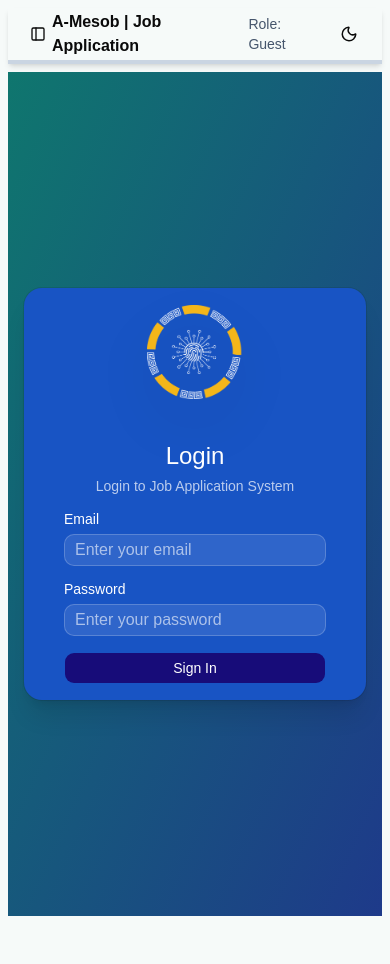
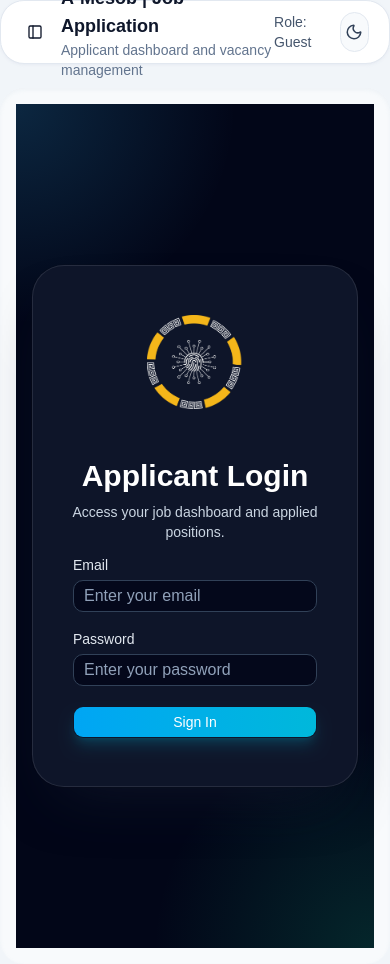
Before and after one commit to kusalechisa/Job-Application, a React (Vite) app in the folder Job-Application-FrontEnd/: page /login in a window 390 px wide. Before the commit the page ends 916 px from the top, so only its background shows below. Built offline with nearby package versions, Linux system fonts and the light colour scheme.

Commit message:
Refactor frontend components and styles for improved UI/UX and responsiveness

```diff
--- a/Job-Application-FrontEnd/index.html
+++ b/Job-Application-FrontEnd/index.html
@@ -4,8 +4,7 @@
     <meta charset="UTF-8" />
     <link rel="icon" type="image/svg+xml" href="/favicon.svg" />
     <meta name="viewport" content="width=device-width, initial-scale=1.0" />
-    <title>frontend</title>
-    <link href="/src/style.css" rel="stylesheet">
+    <title>A-Mesob Job Application</title>
   </head>
   <body>
     <div id="root"></div>
--- a/Job-Application-FrontEnd/jsconfig.json
+++ b/Job-Application-FrontEnd/jsconfig.json
@@ -1,6 +1,7 @@
 {
   "compilerOptions": {
     "baseUrl": ".",
+    "ignoreDeprecations": "6.0",
     "paths": {
       "@/*": ["src/*"]
     }
--- a/Job-Application-FrontEnd/src/components/Mainlayout.jsx
+++ b/Job-Application-FrontEnd/src/components/Mainlayout.jsx
@@ -6,25 +6,17 @@ import AppSidebar from "./Navbar";
 export default function Mainlayout() {
   return (
     <SidebarProvider>
-
-      <div className="flex w-full p-2 h-screen">
-
-        {/* Sidebar */}
+      <div className="min-h-screen flex w-full bg-slate-100 text-slate-900 dark:bg-slate-950 dark:text-slate-50">
         <AppSidebar />
 
-        {/* Main content */}
         <div className="flex flex-col flex-1 w-full">
-
           <TopBar />
 
-          <main className="flex-1 w-full mt-2 mr-2 bg-slate-200 dark:bg-slate-900 rounded-md">
+          <main className="flex-1 w-full mt-2 p-4 bg-slate-50 dark:bg-slate-900/90 rounded-[1.5rem] shadow-inner shadow-slate-300/20 transition-colors duration-300">
             <Outlet />
           </main>
-
         </div>
-
       </div>
-
     </SidebarProvider>
   );
 }
--- a/Job-Application-FrontEnd/src/components/Navbar.jsx
+++ b/Job-Application-FrontEnd/src/components/Navbar.jsx
@@ -22,14 +22,11 @@ import logoImage from "../assets/Logo.png";
 
 export default function AppSidebar() {
   const location = useLocation();
-  const { logout }=useAuth()
+  const { logout } = useAuth()
   return (
-    <Sidebar >
-
-       <div className="flex flex-col items-center gap-3 px-4 py-4 border-b border-blue-800">
-
-        {/* LOGO */}
-          <div className="w-10 h-10 rounded-lg flex items-center justify-center overflow-hidden">
+    <Sidebar className="bg-slate-950 text-slate-100 shadow-xl shadow-slate-900/30">
+      <div className="flex flex-col items-center gap-3 px-4 py-6 border-b border-slate-800">
+        <div className="w-12 h-12 rounded-2xl bg-slate-800 p-2 flex items-center justify-center shadow-inner shadow-slate-900/30">
           <img
             src={logoImage}
             alt="Logo"
@@ -37,14 +34,13 @@ export default function AppSidebar() {
           />
         </div>
 
-          {/* TEXT */}
         <div className="flex flex-col items-center text-center leading-tight">
-            <h1 className="text-sm font-semibold">A-Mesob </h1>
-            <p className="text-xs text-blue-300">Job Application System</p>
+          <h1 className="text-sm font-semibold text-white">A-Mesob</h1>
+          <p className="text-xs text-slate-400">Job Application System</p>
+        </div>
       </div>
 
-      </div>
-      <SidebarContent>
+      <SidebarContent className="px-3 py-4">
         <SidebarGroup>
           <SidebarGroupContent>
             <SidebarMenu className="space-y-2">
@@ -94,13 +90,12 @@ export default function AppSidebar() {
         </SidebarGroup>
       </SidebarContent>
 
-      {/* FAKE LOGOUT (UI ONLY) */}
-      <SidebarFooter>
+      <SidebarFooter className="px-4 pb-6 pt-3">
         <SidebarMenu>
           <SidebarMenuItem>
             <SidebarMenuButton
-              onClick={()=>logout()}
-              className="text-red-500"
+              onClick={() => logout()}
+              className="text-red-400 hover:bg-red-600 hover:text-white"
             >
               <LogOut size={18} />
               <span>Logout</span>
--- a/Job-Application-FrontEnd/src/components/Topbar.jsx
+++ b/Job-Application-FrontEnd/src/components/Topbar.jsx
@@ -6,29 +6,24 @@ export default function TopBar() {
   const { theme, toggleTheme } = useTheme();
 
   return (
-    <header className="h-14 flex items-center justify-between px-4 py-4 dark:bg-slate-950 dark:text-white border-b-4 border-slate-300 dark:border-slate-700 shadow-md">
-
-      <SidebarTrigger />
-
-      <h1 className="font-semibold">
-        A-Mesob | Job Application
-      </h1>
+    <header className="mb-4 flex h-16 items-center justify-between rounded-[1.5rem] border border-slate-200 bg-white px-5 shadow-sm shadow-slate-200/60 dark:border-slate-800 dark:bg-slate-950 dark:text-slate-100">
+      <div className="flex items-center gap-3">
+        <SidebarTrigger />
+        <div>
+          <h1 className="text-lg font-semibold">A-Mesob | Job Application</h1>
+          <p className="text-sm text-slate-500 dark:text-slate-400">Applicant dashboard and vacancy management</p>
+        </div>
+      </div>
 
       <div className="flex items-center gap-3">
-
-        <span className="text-sm text-slate-600 dark:text-slate-300">
-          Role: Guest
-        </span>
-
+        <span className="text-sm text-slate-600 dark:text-slate-400">Role: Guest</span>
         <button
           onClick={toggleTheme}
-          className="p-2 rounded-md hover:bg-slate-200 dark:hover:bg-slate-800 transition"
+          className="inline-flex h-10 w-10 items-center justify-center rounded-full border border-slate-200 bg-slate-50 text-slate-700 transition hover:border-slate-300 hover:bg-slate-100 dark:border-slate-800 dark:bg-slate-900 dark:text-slate-100 dark:hover:bg-slate-800"
         >
-          {theme === "dark"? <Sun size={18} /> : <Moon size={18} />}
+          {theme === "dark" ? <Sun size={18} /> : <Moon size={18} />}
         </button>
-
       </div>
-
     </header>
   );
 }
--- a/Job-Application-FrontEnd/src/index.css
+++ b/Job-Application-FrontEnd/src/index.css
@@ -120,14 +120,15 @@
 @layer base {
   * {
     @apply border-border outline-ring/50;
-    }
-  body {
-    @apply font-sans antialiased bg-background text-foreground selection:bg-primary/20;
-    /* @apply bg-background text-foreground; */
-    }
+  }
   html {
     @apply font-sans;
-    }
+  }
+  body {
+    @apply min-h-screen font-sans antialiased bg-background text-foreground selection:bg-primary/20;
+    background-image: radial-gradient(circle at top left, rgba(56, 189, 248, 0.14), transparent 20%), radial-gradient(circle at bottom right, rgba(16, 185, 129, 0.12), transparent 22%);
+    background-attachment: fixed;
+  }
 }
 @layer utilities {
   .animate-moving-background {
--- a/Job-Application-FrontEnd/src/pages/ApplicantDashboard.jsx
+++ b/Job-Application-FrontEnd/src/pages/ApplicantDashboard.jsx
@@ -5,54 +5,53 @@ import { Link } from "react-router-dom";
 import { Button } from "@/components/ui/button";
 export default function ApplicantDashboard() {
   return (
-    <div className="min-h-screen p-6">
+    <div className="min-h-screen p-4 lg:p-6">
+      <div className="grid gap-6 xl:grid-cols-[1.5fr_1fr]">
+        <div className="rounded-[1.5rem] border border-slate-200 bg-white p-6 shadow-sm shadow-slate-200/40 dark:border-slate-800 dark:bg-slate-900">
+          <div className="flex items-center justify-between gap-4">
+            <div>
+              <p className="text-sm uppercase tracking-[0.2em] text-slate-500 dark:text-slate-400">New Job Openings</p>
+              <h2 className="mt-3 text-4xl font-semibold text-slate-900 dark:text-slate-100">120</h2>
+            </div>
+            <Badge className="bg-emerald-500 text-white">New</Badge>
+          </div>
 
-      {/* Stats w-full shadow-lg*/}
-      <div className="grid grid-cols-1 md:grid-cols-2 w-full gap-4">
-      <Card>
-        <CardHeader className="flex flex-row items-center justify-between">
-          <CardTitle className="text-sm text-slate-500">
-            New Job
-          </CardTitle>
+          <p className="mt-4 text-sm leading-6 text-slate-600 dark:text-slate-400">
+            Explore the latest available positions and submit your CV to join the next hiring wave.
+          </p>
 
-          {/* Badge count */}
-          <Badge className="bg-green-500">New</Badge>
-        </CardHeader>
+          <Link to="/joblist" className="mt-6 inline-flex items-center justify-center rounded-full bg-sky-600 px-5 py-3 text-sm font-semibold text-white shadow-lg shadow-sky-500/20 transition hover:bg-sky-500">
+            View Job List
+          </Link>
+        </div>
 
-        <CardContent className="space-y-3">
-          <p className="text-2xl font-bold">120</p>
-          <Link to="/joblist" >
-            <Button variant="ghost" className="bg-blue-500/10 text-blue-600 hover:bg-blue-500/20 hover:no-underline rounded-lg">
-              View Job List
-            </Button>
-          </Link>
-        </CardContent>
-      </Card>
+        <div className="grid gap-6">
+          <div className="rounded-[1.5rem] border border-slate-200 bg-white p-6 shadow-sm shadow-slate-200/40 dark:border-slate-800 dark:bg-slate-900">
+            <div className="flex items-center justify-between gap-4">
+              <div>
+                <p className="text-sm uppercase tracking-[0.2em] text-slate-500 dark:text-slate-400">Applied Jobs</p>
+                <h2 className="mt-3 text-4xl font-semibold text-slate-900 dark:text-slate-100">100</h2>
+              </div>
+              <Badge className="bg-sky-500 text-white">Applied</Badge>
+            </div>
+            <p className="mt-4 text-sm leading-6 text-slate-600 dark:text-slate-400">
+              Monitor your active applications and review the next steps in the recruitment process.
+            </p>
+          </div>
 
-    <Card>
-        <CardHeader className="flex flex-row items-center justify-between">
-          <CardTitle className="text-sm text-slate-500">
-            Applied Job
-          </CardTitle>
-
-          {/* Badge count */}
-          <Badge className="bg-blue-500">applied</Badge>
-        </CardHeader>
-
-        <CardContent className="space-y-3">
-          <p className="text-2xl font-bold">100</p>
-          <Link to="/joblist" >
-            <Button variant="ghost" className="bg-blue-500/10 text-blue-600 hover:bg-blue-500/20 hover:no-underline rounded-lg">
-              View Your Applied Job Status
-            </Button>
-          </Link>
-        </CardContent>
-      </Card>
-
+          <div className="rounded-[1.5rem] border border-slate-200 bg-white p-6 shadow-sm shadow-slate-200/40 dark:border-slate-800 dark:bg-slate-900">
+            <CardTitle className="mb-4 text-sm uppercase tracking-[0.24em] text-slate-500 dark:text-slate-400">Quick Actions</CardTitle>
+            <div className="space-y-3">
+              <Link to="/joblist" className="block rounded-2xl border border-slate-200 bg-slate-50 px-4 py-3 text-sm text-slate-700 transition hover:border-sky-400 hover:bg-sky-50 dark:border-slate-800 dark:bg-slate-950 dark:text-slate-200 dark:hover:bg-slate-800">
+                Browse available jobs
+              </Link>
+              <Link to="/appliedjobs" className="block rounded-2xl border border-slate-200 bg-slate-50 px-4 py-3 text-sm text-slate-700 transition hover:border-sky-400 hover:bg-sky-50 dark:border-slate-800 dark:bg-slate-950 dark:text-slate-200 dark:hover:bg-slate-800">
+                View application status
+              </Link>
+            </div>
+          </div>
+        </div>
       </div>
-
-
-
     </div>
   );
 }
--- a/Job-Application-FrontEnd/src/pages/login.jsx
+++ b/Job-Application-FrontEnd/src/pages/login.jsx
@@ -27,72 +27,48 @@ export default function Login() {
   };
 
   return (
-    <div
-      className="min-h-screen flex items-center justify-center p-4 relative overflow-hidden"
-      style={{
-        background: "linear-gradient(to bottom right, #0f766e, #1e3a8a)",
-        backgroundSize: "cover",
-      }}
-    >
-      {/* <div
-        className="absolute inset-0 animate-moving-background pointer-events-none"
-        style={{
-          backgroundImage: `url(${fingerImage})`,
-          backgroundSize: "300px",
-          mixBlendMode: "overlay",
-          backgroundRepeat: "repeat",
+    <div className="min-h-screen flex items-center justify-center p-4 bg-slate-950 bg-[radial-gradient(circle_at_top_left,_rgba(56,189,248,0.18),_transparent_24%),radial-gradient(circle_at_bottom_right,_rgba(16,185,129,0.18),_transparent_24%)]">
+      <div className="relative z-10 flex items-center justify-center w-full max-w-lg">
+        <Card className="w-full rounded-[2rem] border border-white/10 bg-slate-900/95 shadow-[0_30px_60px_-30px_rgba(15,23,42,0.9)] backdrop-blur-xl">
+          <div className="relative mb-8 flex justify-center pt-8">
+            <img src={logoImage} className="w-24 h-24 md:w-28 md:h-28 object-contain" />
+          </div>
 
-        }}
-      /> */}
-
-     <div className="relative z-10 flex items-center justify-center w-full h-full ">
-      <Card className=" w-full max-w-md shadow-xl rounded-2xl bg-[#1854C4]">
-        <div  className="relative mb-6 md:mb-8 flex justify-center">
-          <img
-            src={logoImage}
-            className="w-24 h-24 md:w-32 md:h-32 object-contain relative z-10 drop-shadow-2xl"
-          />
-        </div>
           <CardHeader>
-          <CardTitle className=" text-2xl text-center text-white">
-            Login
-            <p className="text-sm text-center text-white/70 mt-1">
-              Login to Job Application System
+            <CardTitle className="text-3xl font-semibold text-center text-white">
+              Applicant Login
+              <p className="mt-2 text-sm font-normal text-slate-300">
+                Access your job dashboard and applied positions.
               </p>
             </CardTitle>
           </CardHeader>
 
           <CardContent>
-          <form onSubmit={handleSubmit} className="space-y-4 text-white px-6 md:px-8">
-            <div className="space-y-2 ">
-              <Label>Email</Label>
+            <form onSubmit={handleSubmit} className="space-y-5 px-6 pb-8">
+              <div className="space-y-2">
+                <Label className="text-slate-200">Email</Label>
                 <Input
                   type="email"
                   placeholder="Enter your email"
                   value={form.email}
-                onChange={(e) =>
-                  setForm({ ...form, email: e.target.value })
-                }
-                className="bg-white/10 text-white placeholder:text-white/60 border-white/20 focus:bg-[#1854C4] focus:ring-0 focus:outline-none"
+                  onChange={(e) => setForm({ ...form, email: e.target.value })}
+                  className="bg-slate-950/80 text-white placeholder:text-slate-400 border-slate-700 focus:border-blue-400 focus:ring-2 focus:ring-blue-500/30"
                 />
               </div>
 
               <div className="space-y-2">
-              <Label>Password</Label>
+                <Label className="text-slate-200">Password</Label>
                 <Input
                   type="password"
                   placeholder="Enter your password"
                   value={form.password}
-                onChange={(e) =>
-                  setForm({ ...form, password: e.target.value })
-                }
-                  className="bg-white/10 text-white placeholder:text-white/60 border-white/20 focus:bg-[#1854C4] focus:ring-0 focus:outline-none"
+                  onChange={(e) => setForm({ ...form, password: e.target.value })}
+                  className="bg-slate-950/80 text-white placeholder:text-slate-400 border-slate-700 focus:border-blue-400 focus:ring-2 focus:ring-blue-500/30"
                 />
               </div>
 
-            <Button type="submit" className="w-full bg-[#170C79] text-white hover:bg-[#2563eb]">
+              <Button type="submit" className="w-full bg-gradient-to-r from-sky-500 to-cyan-500 text-white shadow-lg shadow-cyan-500/20 hover:from-sky-400 hover:to-cyan-400">
                 Sign In
-
               </Button>
             </form>
           </CardContent>
```
Also changed, not shown: Job-Application-FrontEnd/src/pages/appliedJob.jsx (+22 -44 lines), Job-Application-FrontEnd/src/pages/jobList.jsx (+21 -45 lines), Job-Application-FrontEnd/src/pages/register.jsx (+23 -25 lines). Lines whose indentation alone changed are shown as unchanged.
